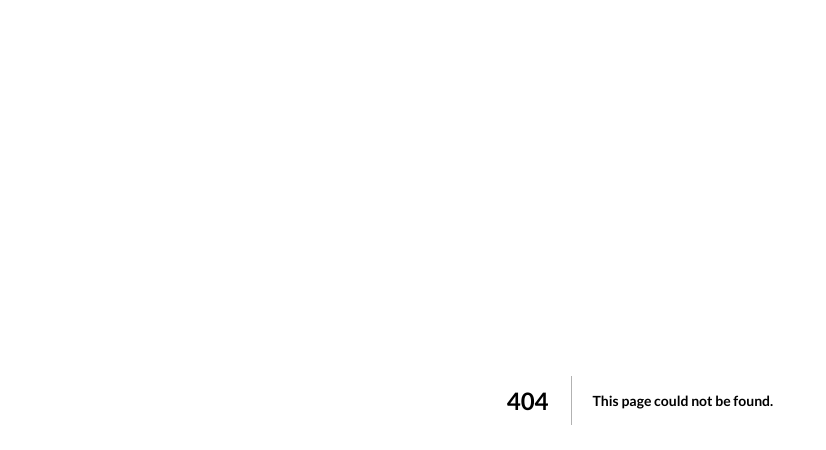
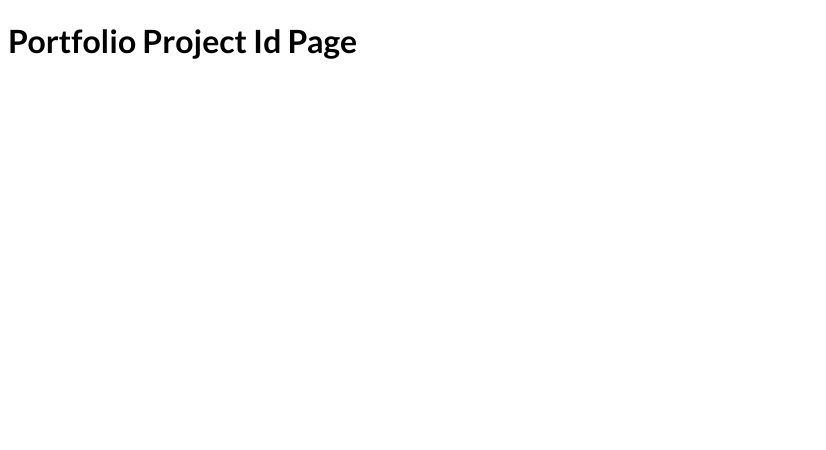
Before and after one commit to rezacr588/basic-next.js, a Next.js app: page /portfolio/1 in a window 1280 px wide. Before the commit this address had no page. Shown: the top 450 px of the page, without its empty margins (0-826 px from the left). Built offline with nearby package versions, Linux system fonts and the light colour scheme.

Commit message:
dynamic routes

```diff
--- /dev/null
+++ b/pages/portfolio/[projectid].js
@@ -0,0 +1,9 @@
+function PortfolioProjectIdPage() {
+  return <div>
+    <h1>
+      Portfolio Project Id Page
+    </h1>
+  </div>
+}
+
+export default PortfolioProjectIdPage
```
